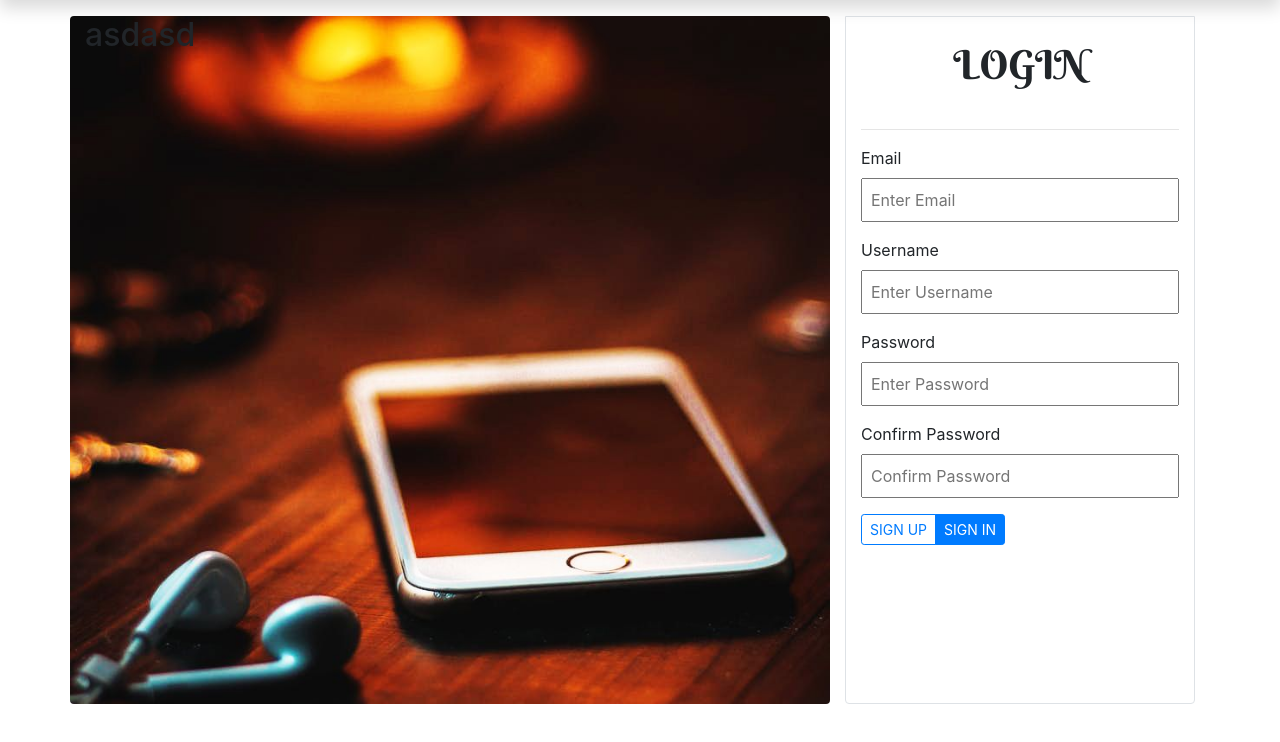
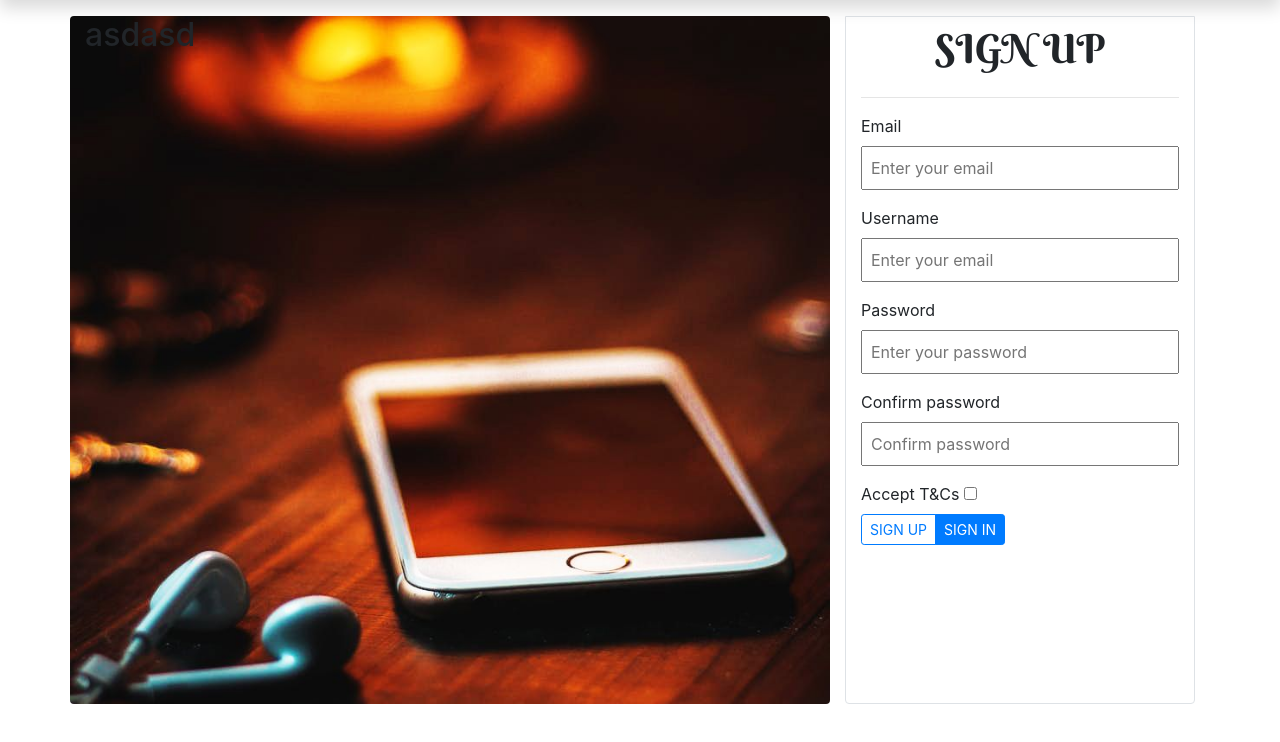
Before and after one commit to cephaske254/pitchApp, a Flask app: template app/templates/auth/register.html in a window 1280 px wide. Shown: the part 58-800 px from the top of the page. Run offline with Flask 2, Linux system fonts and the light colour scheme; the template is opened without the code that fills it: values that come from a table or form of the project are taken from there, others are empty; some libraries are stand-ins or nearby versions.

Commit message:
created validation for registration

```diff
--- a/app/auth/forms.py
+++ b/app/auth/forms.py
@@ -1,5 +1,6 @@
 from flask_wtf import FlaskForm
-from wtforms import StringField,PasswordField,SubmitField,BooleanField
+from wtforms import StringField,PasswordField,SubmitField,BooleanField,ValidationError
+from ..models import User
 from wtforms.validators import Required,Email,Length,EqualTo
 
 class LoginForm(FlaskForm):
@@ -7,3 +8,18 @@ class LoginForm(FlaskForm):
     password = PasswordField('Your Password',validators=[Required()])
     remember = BooleanField('Remember Me')
     submit = SubmitField('SIGN IN')
+
+class RegisterForm(FlaskForm):
+    email = StringField('Email',validators=[Email(),Required()])
+    username = StringField('Username',validators=[Required()])
+    password = PasswordField('Password',validators=[Required(),EqualTo('confirm_password',message='Passwords must match!')])
+    confirm_password = PasswordField('Confirm password',validators=[Required()])
+    agree = BooleanField('Accept T&Cs',validators=[Required()])
+    submit = SubmitField('SIGN UP')
+
+    def validate_email(self,data_field):
+        if User.query.filter_by(email = data_field.data).first():
+            raise ValidationError('Email already registered!')
+
+        if User.query.filter_by(username = data_field.data).first():
+            raise ValidationError('Username taken!')
--- a/app/templates/auth/login.html
+++ b/app/templates/auth/login.html
@@ -7,7 +7,7 @@
         </div>
         <div class="col-md-4 col-sm-10">
             <div class="container border h-100 rounded-bottom">
-                <h1 class="text-center text-uppercase log-reg-head p-4">Login </h1>
+                <h1 class="text-center text-uppercase log-reg-head p-2">SIGN IN </h1>
                 <hr>
                 <form action="#" class="form-horizontal">
                     {{ form.csrf_token }}
@@ -21,7 +21,7 @@
                     </div>
                     <div class="btn-group">
                         {{form.submit(class='btn btn-sm btn-primary')}}
-                        <a href="#" class="btn btn-sm btn-outline-primary">SIGN UP</a>
+                        <a href="{{url_for('auth.register')}}" class="btn btn-sm btn-outline-primary">SIGN UP</a>
                     </div>
                     <hr>
                     <a href="#" class="nav-link">Forgot password?</a>
--- a/app/templates/auth/register.html
+++ b/app/templates/auth/register.html
@@ -8,32 +8,36 @@
         </div>
         <div class="col-md-4 col-sm-10">
             <div class="container border h-100 rounded-bottom">
-                <h1 class="text-center text-uppercase log-reg-head p-4">Login </h1><hr>
+                <h1 class="text-center text-uppercase log-reg-head p-2">SIGN UP </h1>
+                <hr>
                 <form action="#" class="form-horizontal">
                     <div class="form-group">
-                        <label for="">Email</label>
-                        <input type="email" class="w-100 p-2" placeholder="Enter Email">
+                        {{form.email.label}}
+                        {{form.email(class='w-100 p-2',placeholder='Enter your email',type='email')}}
                     </div>
                     <div class="form-group">
-                        <label for="">Username</label>
-                        <input type="text" class="w-100 p-2" placeholder="Enter Username">
+                        {{form.username.label}}
+                        {{form.username(class='w-100 p-2',placeholder='Enter your email')}}
                     </div>
                     <div class="form-group">
-                        <label for="">Password</label>
-                        <input type="password" class="w-100 p-2" placeholder="Enter Password">
+                        {{form.password.label}}
+                        {{form.password(class='w-100 p-2',placeholder='Enter your password')}}
                     </div>
                     <div class="form-group">
-                        <label for="">Confirm Password</label>
-                        <input type="password" class="w-100 p-2" placeholder="Confirm Password">
+                        {{form.confirm_password.label}}
+                        {{form.confirm_password(class='w-100 p-2',placeholder='Confirm password')}}
+                    </div>
+                    <div class="check-box">
+                        {{form.agree.label}}
+                        {{form.agree}}
                     </div>
                     <div class="btn-group">
                         <button class="btn btn-sm btn-outline-primary">SIGN UP</button>
-                        <a href="#" class="btn btn-sm btn-primary">SIGN IN</a>
+                        <a href="{{url_for('auth.login')}}" class="btn btn-sm btn-primary">SIGN IN</a>
                     </div>
                 </form>
             </div>
         </div>
     </div>
 </div>
-</div>
 {% endblock %}
```
Also changed, not shown: app/auth/views.py (+8 -3 lines).
